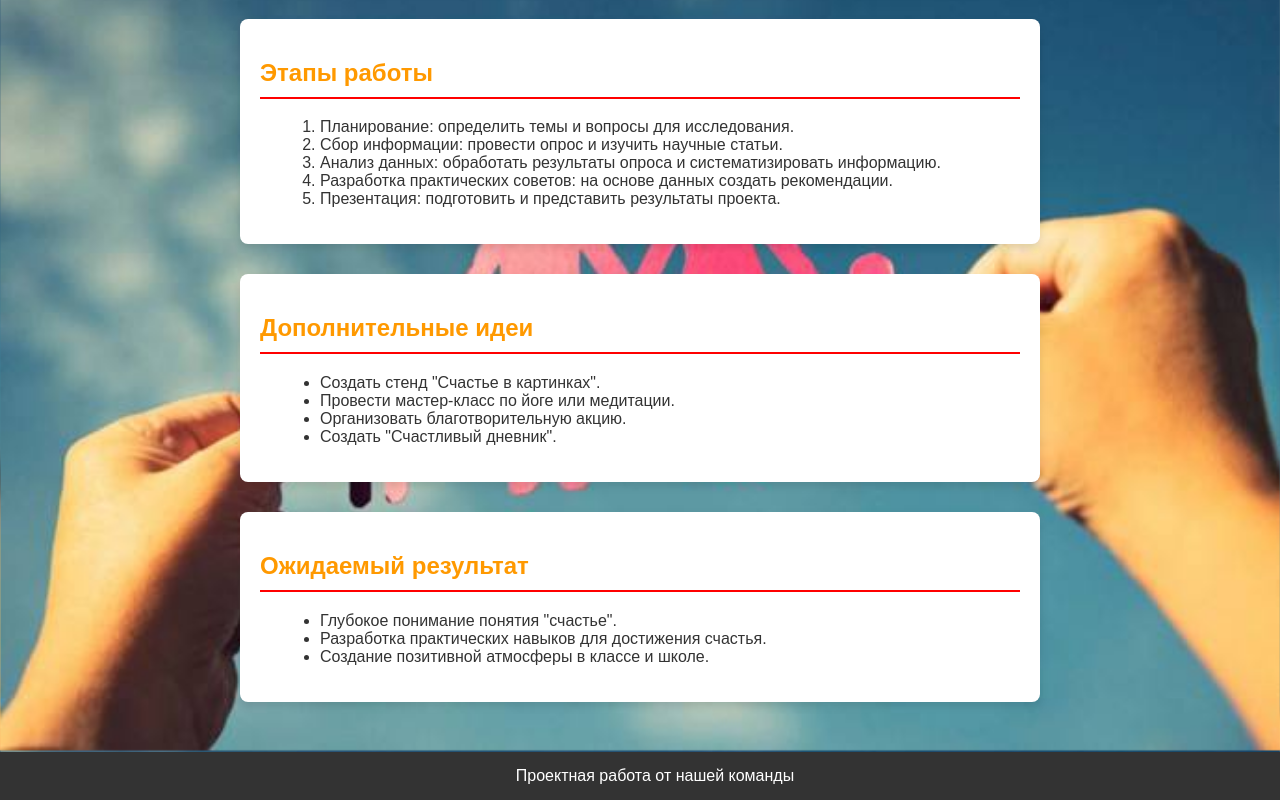
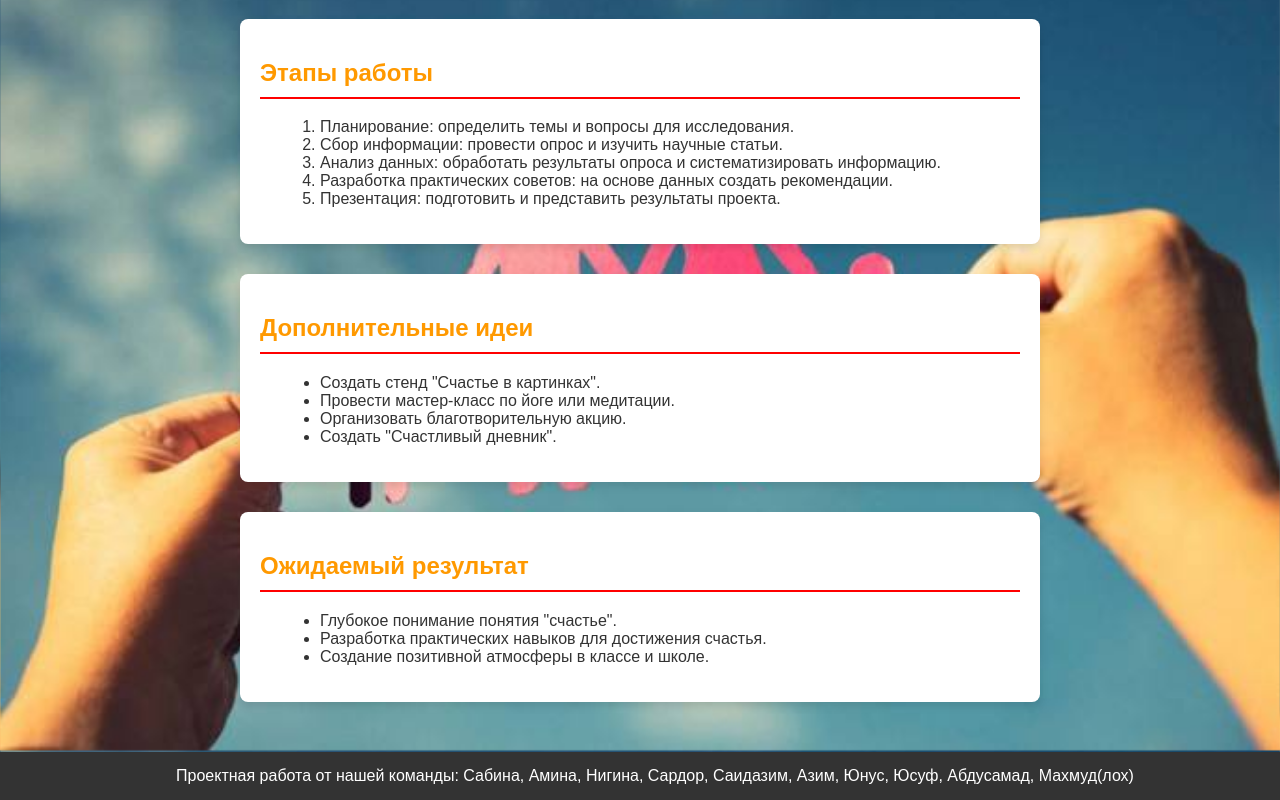
Before and after one commit to said-pwn/sor, a plain HTML site: page index.html in a window 1280 px wide. Shown: the part 897-1697 px from the top of the page. Drawn offline with Linux system fonts and the light colour scheme.

Commit message:
Update index.html

```diff
--- a/index.html
+++ b/index.html
@@ -71,7 +71,7 @@
     </main>
 
     <footer>
-        <p>Проектная работа от нашей команды</p>
+        <p>Проектная работа от нашей команды: Сабина, Амина, Нигина, Сардор, Саидазим, Азим, Юнус, Юсуф, Абдусамад, Махмуд(лох)</p>
     </footer>
 
     <script src="script.js"></script>
```
